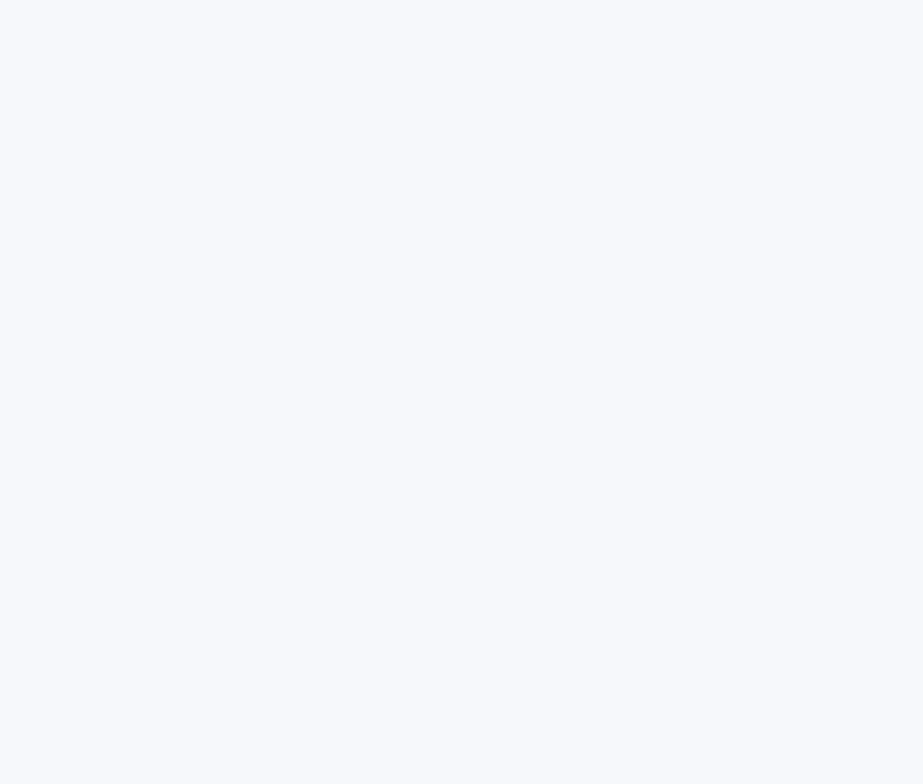
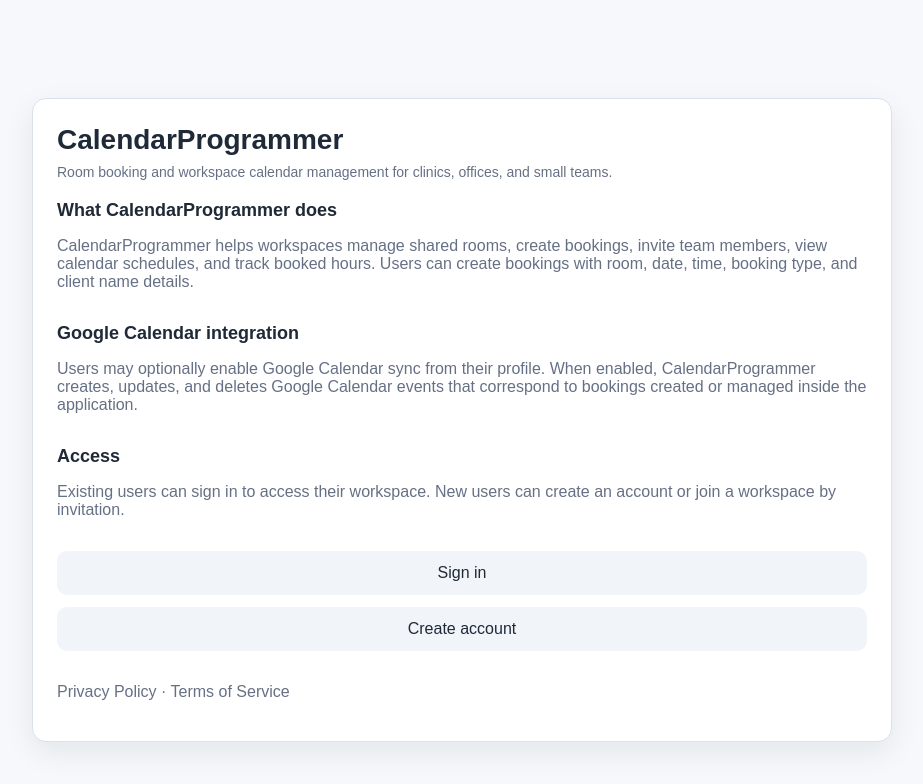
Before and after one commit to cristi1985/CalendarProgrammer, a Next.js app: page / in a window 1280 px wide. Before the commit this address had no page. Shown: the top 784 px of the page, without its empty margins (178-1101 px from the left). Built offline with nearby package versions, Linux system fonts and the light colour scheme.

Commit message:
Add public home page for OAuth verification

```diff
--- a/src/app/page.tsx
+++ b/src/app/page.tsx
@@ -1,5 +1,60 @@
-import { redirect } from 'next/navigation'
+import Link from 'next/link'
 
-export default function AppPage() {
-  redirect('/app/calendar')
+export default function HomePage() {
+  return (
+    <div className="auth-shell">
+      <div className="auth-card" style={{ maxWidth: 860 }}>
+        <h1 className="auth-title">CalendarProgrammer</h1>
+        <p className="auth-subtitle">
+          Room booking and workspace calendar management for clinics, offices,
+          and small teams.
+        </p>
+
+        <div className="stack">
+          <section>
+            <h2 className="section-title">What CalendarProgrammer does</h2>
+            <p className="muted">
+              CalendarProgrammer helps workspaces manage shared rooms, create
+              bookings, invite team members, view calendar schedules, and track
+              booked hours. Users can create bookings with room, date, time,
+              booking type, and client name details.
+            </p>
+          </section>
+
+          <section>
+            <h2 className="section-title">Google Calendar integration</h2>
+            <p className="muted">
+              Users may optionally enable Google Calendar sync from their
+              profile. When enabled, CalendarProgrammer creates, updates, and
+              deletes Google Calendar events that correspond to bookings created
+              or managed inside the application.
+            </p>
+          </section>
+
+          <section>
+            <h2 className="section-title">Access</h2>
+            <p className="muted">
+              Existing users can sign in to access their workspace. New users can
+              create an account or join a workspace by invitation.
+            </p>
+          </section>
+
+          <div className="auth-actions">
+            <Link className="nav-link" href="/signin">
+              Sign in
+            </Link>
+            <Link className="nav-link" href="/signup">
+              Create account
+            </Link>
+          </div>
+
+          <p className="muted">
+            <Link href="/privacy">Privacy Policy</Link>{' '}
+            ·{' '}
+            <Link href="/terms">Terms of Service</Link>
+          </p>
+        </div>
+      </div>
+    </div>
+  )
 }
```
